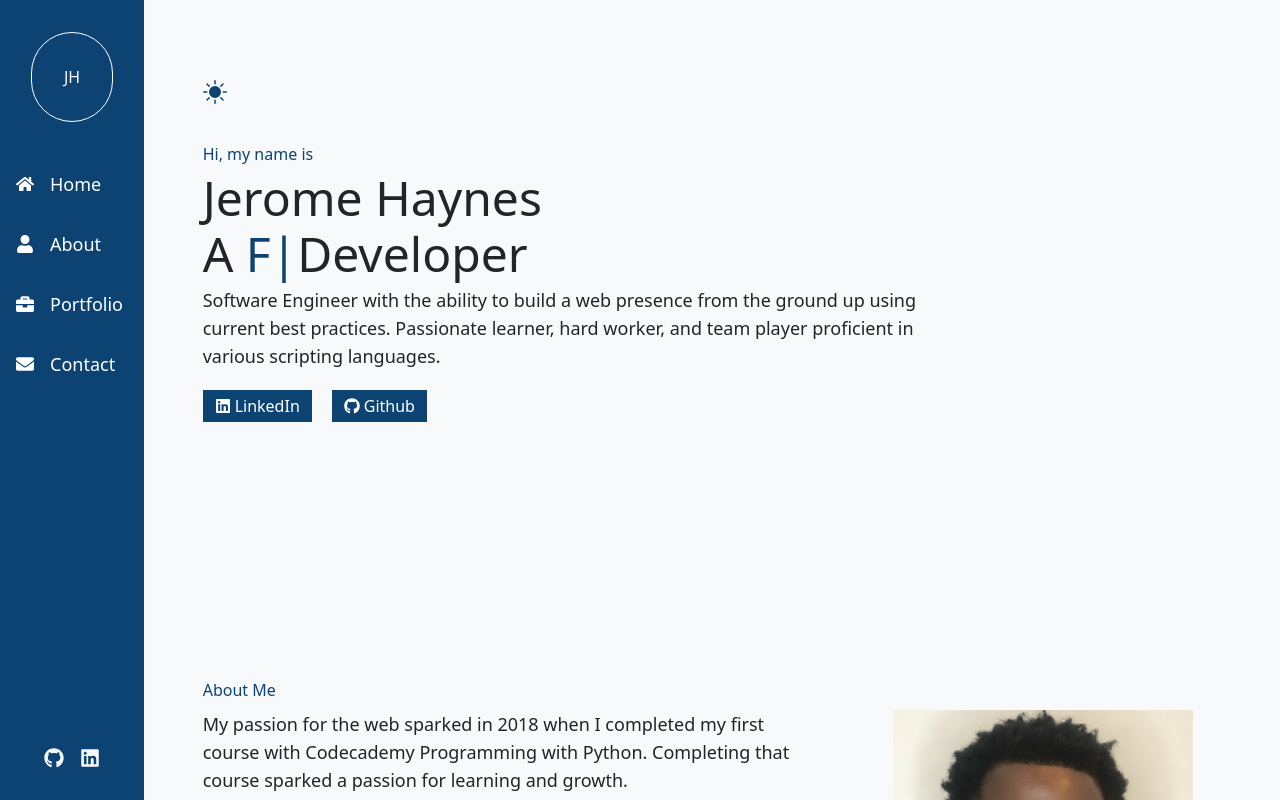
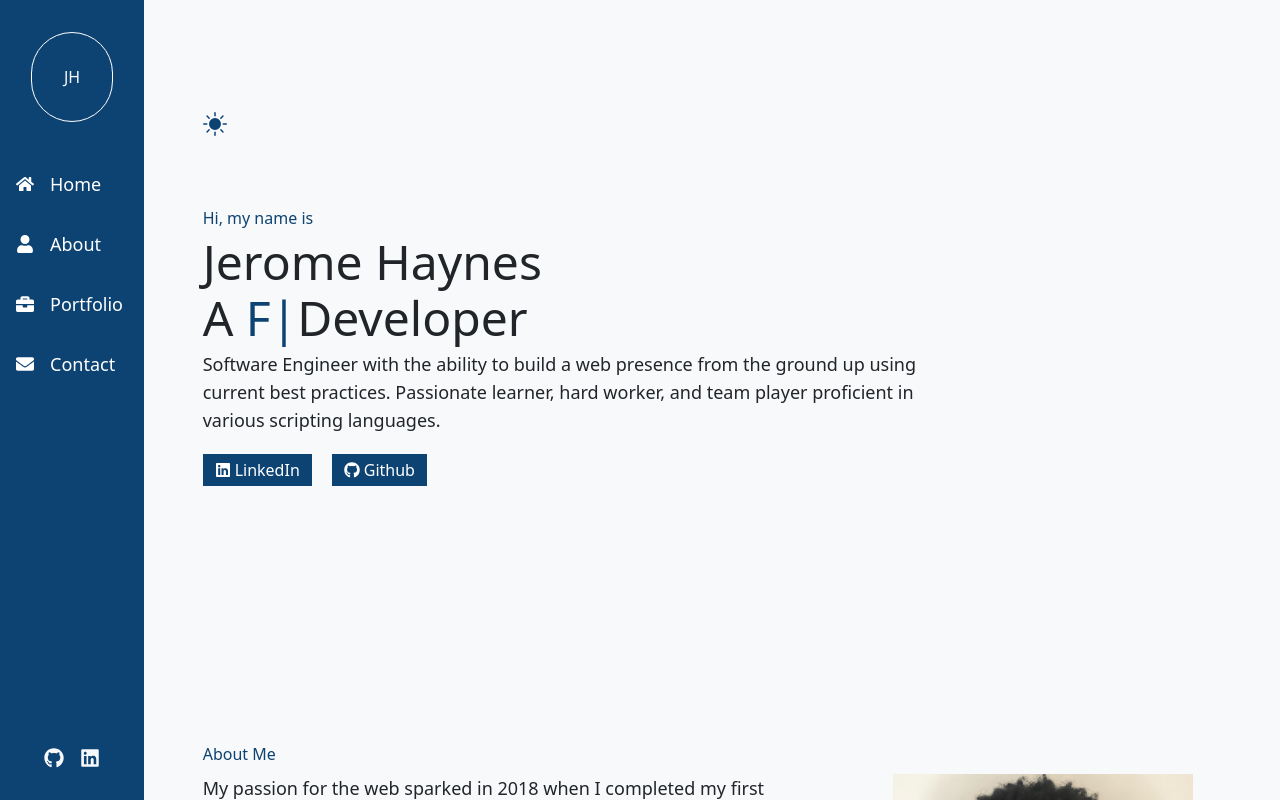
Before and after one commit to dev-rome/v3, a Next.js app: page / in a window 1280 px wide. Both pictures are taken after a click on the button "Enter". Shown: the top 800 px of the page. Built offline with nearby package versions, Linux system fonts and the light colour scheme.

Commit message:
removed theme toggle from home page and added it to hero component

```diff
--- a/src/components/HomePage.tsx
+++ b/src/components/HomePage.tsx
@@ -1,6 +1,5 @@
 import { motion } from "framer-motion";
 import Layout from "@/components/Layout";
-import ThemeToogle from "@/components/ThemeToggle";
 import MobileMenu from "@/components/navbar/MobileMenu";
 import Hero from "@/components/hero/Hero";
 import About from "@/components/about/About";
@@ -18,7 +17,6 @@ export default function HomePage() {
       }}
     >
       <Layout>
-        <ThemeToogle />
         <MobileMenu />
         <Hero />
         <About />
--- a/src/components/hero/Hero.tsx
+++ b/src/components/hero/Hero.tsx
@@ -2,6 +2,7 @@ import Typed from "typed.js";
 import { useEffect, useRef } from "react";
 import { motion } from "framer-motion";
 import { FaLinkedin, FaGithub } from "react-icons/fa";
+import ThemeToogle from "../ThemeToggle";
 
 export default function Hero() {
   const typedRef = useRef<HTMLDivElement>(null);
@@ -21,7 +22,8 @@ export default function Hero() {
 
   return (
     <section id="home" className="pt-8 pb-32 lg:pb-64">
-      <h1 className="text-[#0D4373] dark:text-[#7AB9F0] mb-2 text-md">
+      <ThemeToogle />
+      <h1 className="text-[#0D4373] dark:text-[#7AB9F0] mt-16 mb-2 text-md">
         Hi, my name is
       </h1>
       <h2 className="text-[#212529] dark:text-[#f8f9fa] text-2xl mb-1 md:text-4xl lg:mb-2 lg:text-5xl">
```
